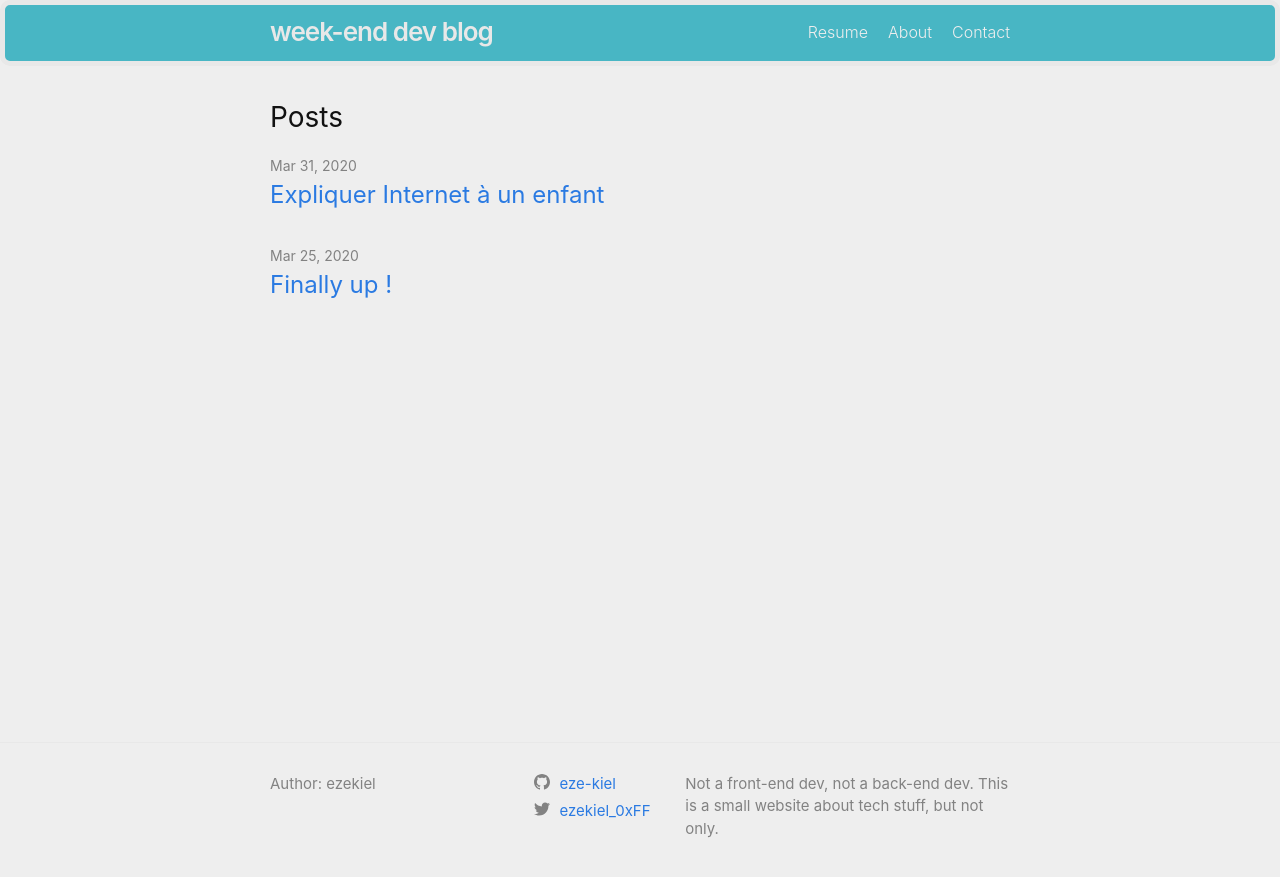
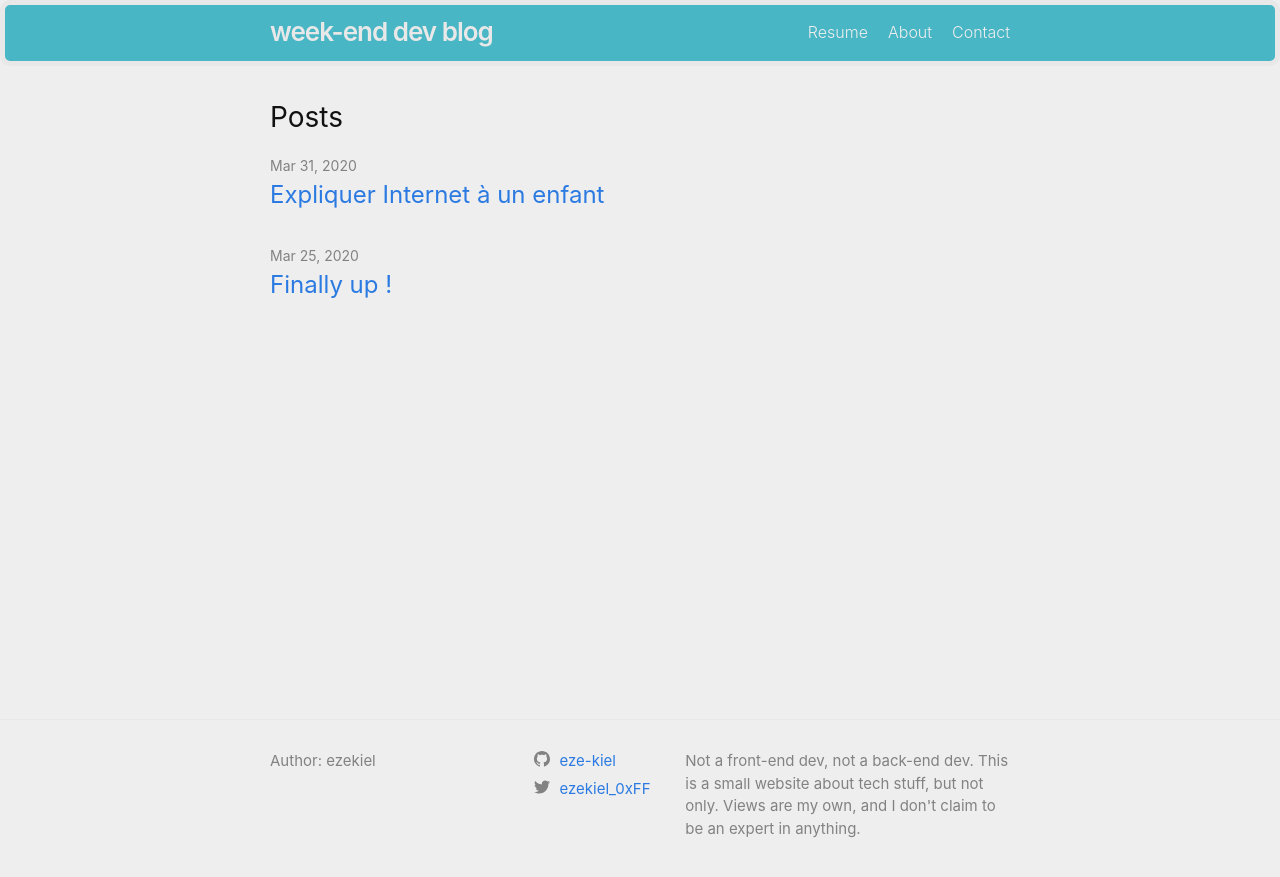
Before and after one commit to eze-kiel/old-eze-kiel.github.io, a Jekyll site: the page built from index.markdown, in a window 1280 px wide. Shown: the top 877 px of the page. Built offline with Jekyll 4.4.1, drawn with Linux system fonts in a browser that asks for light colours.

Commit message:
updated config file

```diff
--- a/_config.yml
+++ b/_config.yml
@@ -22,7 +22,7 @@
 author: ezekiel
 email:
 description: >- # this means to ignore newlines until "baseurl:"
-    Not a front-end dev, not a back-end dev. This is a small website about tech stuff, but not only.
+    Not a front-end dev, not a back-end dev. This is a small website about tech stuff, but not only. Views are my own, and I don't claim to be an expert in anything.
 baseurl: "" # the subpath of your site, e.g. /blog
 url: "https://eze-kiel.github.io" # the base hostname & protocol for your site, e.g. http://example.com
 twitter_username: ezekiel_0xFF
```
